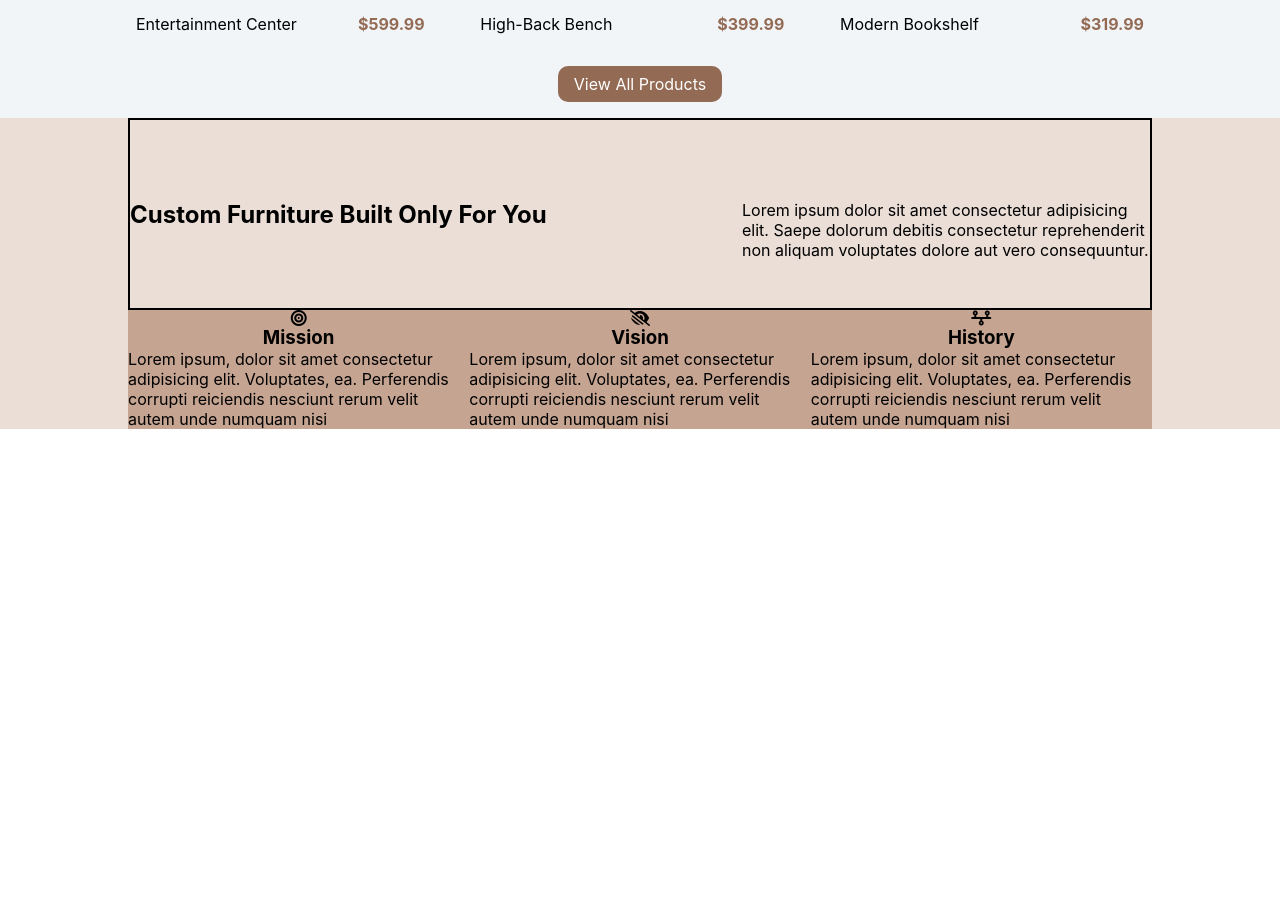
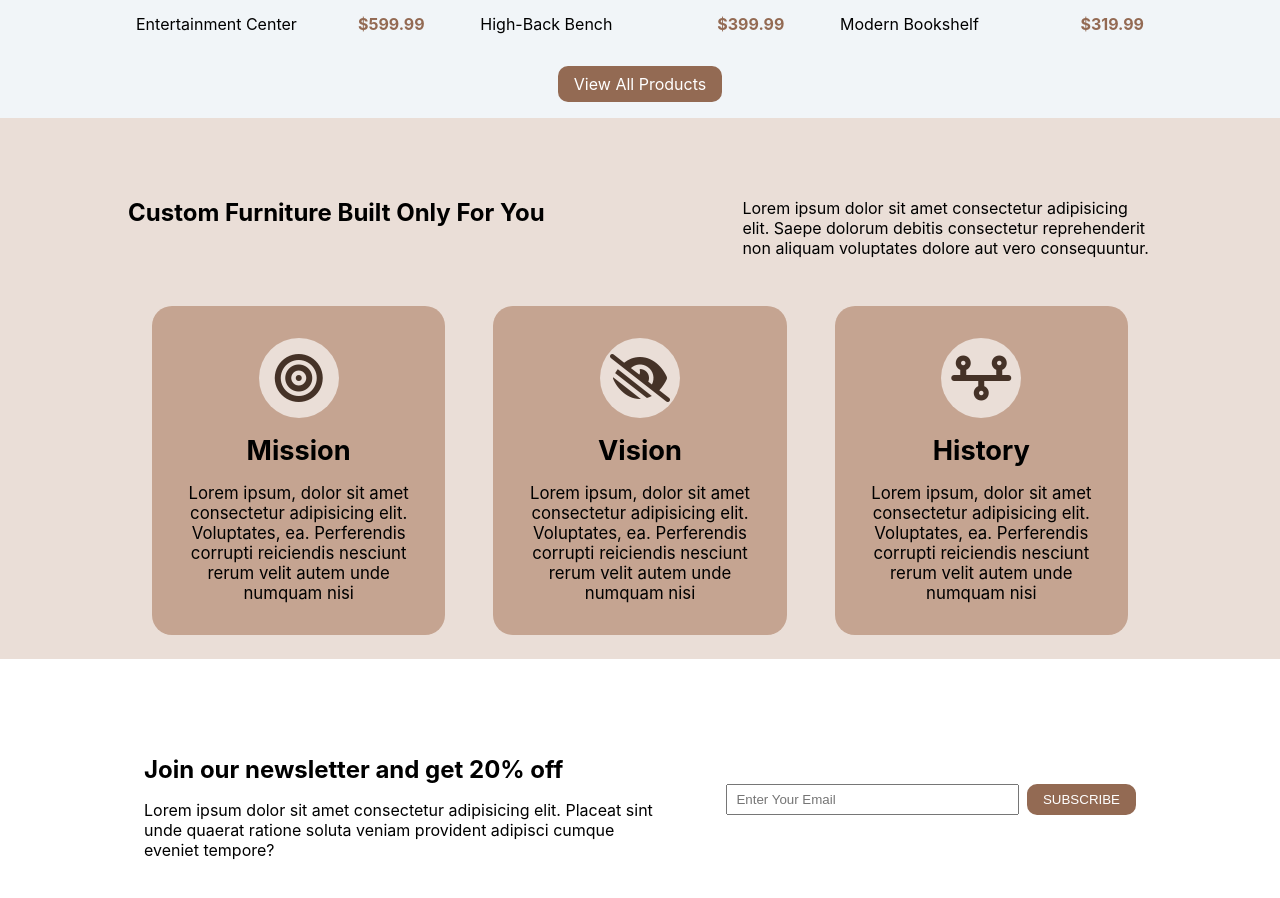
Before and after one commit to Nikhil2408/e-commerce, a React (Create React App) app: page / in a window 1280 px wide. Shown: the part 987-1885 px from the top of the page. Before the commit the page ends 1416 px from the top, so only its background shows below. Built offline with nearby package versions, Linux system fonts and the light colour scheme; a web font is replaced by a local one.

Commit message:
feat: add newsletter section

```diff
--- a/src/components/Home/Features.js
+++ b/src/components/Home/Features.js
@@ -6,19 +6,19 @@ import styles from "./Features.module.css";
 const cardsData = [
     {
         id: 1,
-        logo: <i class="fa-solid fa-bullseye"></i>,
+        logo: <i class="fa-solid fa-bullseye fa-3x"></i>,
         headLine: "Mission",
         description: "Lorem ipsum, dolor sit amet consectetur adipisicing elit. Voluptates, ea. Perferendis corrupti reiciendis nesciunt rerum velit autem unde numquam nisi"
     },
     {
         id: 2,
-        logo: <i class="fa-solid fa-eye-low-vision"></i>,
+        logo: <i class="fa-solid fa-eye-low-vision fa-3x"></i>,
         headLine: "Vision",
         description: "Lorem ipsum, dolor sit amet consectetur adipisicing elit. Voluptates, ea. Perferendis corrupti reiciendis nesciunt rerum velit autem unde numquam nisi"
     },
     {
         id: 3,
-        logo: <i class="fa-solid fa-timeline"></i>,
+        logo: <i class="fa-solid fa-timeline fa-3x"></i>,
         headLine: "History",
         description: "Lorem ipsum, dolor sit amet consectetur adipisicing elit. Voluptates, ea. Perferendis corrupti reiciendis nesciunt rerum velit autem unde numquam nisi"
     },
@@ -28,6 +28,7 @@ const cardsData = [
 function Features(){
     return (
         <Wrapper bgColor = "#eaded7">
+            <div class={styles.FeaturesContainer}>
                 <div className={styles.FeaturesHeader}>
                     <h2>Custom Furniture Built Only For You</h2>
                     <p>Lorem ipsum dolor sit amet consectetur adipisicing elit. Saepe dolorum debitis consectetur reprehenderit non aliquam voluptates dolore aut vero consequuntur.</p>
@@ -36,13 +37,16 @@ function Features(){
                     {
                         cardsData.map(cardData => {
                             return <div className = {styles.FeatureCard}>
+                                <div class={styles.logoContainer}>
                                     {cardData.logo}
+                                </div>
                                 <h3>{cardData.headLine}</h3>
                                 <p>{cardData.description}</p>
                             </div>
                         })
                     }
                 </div>
+            </div>
         </Wrapper>
     )
 }
--- a/src/components/Home/Features.module.css
+++ b/src/components/Home/Features.module.css
@@ -1,8 +1,11 @@
+.FeaturesContainer{
+    padding-bottom: 1.5rem;
+}
+
 .FeaturesHeader{
     padding: 5rem 0rem 3rem 0rem;
     display: flex;
     justify-content: space-between;
-    border: 2px solid black;
 }
 
 .FeaturesHeader > h2{
@@ -15,6 +18,7 @@
 
 .Features{
     display: flex;
+    justify-content: space-between;
 }
 
 .FeatureCard{
@@ -22,4 +26,32 @@
     display: flex;
     flex-direction: column;
     align-items: center;
+    margin: 0rem 1.5rem;
+    padding: 2rem 1.5rem;
+    text-align: center;
+    border-radius: 20px;
 }
+
+.logoContainer{
+    background-color: var(--clr-primary-10);
+    height: 80px;
+    width: 80px;
+    border-radius: 50%;
+    display: flex;
+    justify-content: center;
+    align-items: center;
+    margin-bottom: 1rem;
+}
+
+.logoContainer > i{
+    color: var(--clr-primary-1);
+}
+
+.FeatureCard > h3{
+    font-size: 1.7rem;
+    margin-bottom: 1rem;
+}
+
+.FeatureCard > p{
+    font-size: 1.05rem;
+}
--- /dev/null
+++ b/src/components/Home/NewsLetter.js
@@ -0,0 +1,26 @@
+import React from "react";
+
+import Wrapper from "../Layouts/Wrapper";
+import styles from "./NewsLetter.module.css";
+
+function NewsLetter(){
+    return (
+        <Wrapper>
+            <div className={styles.NewsLetter}>
+                <div className={styles.columnLeft}>
+                    <h2>Join our newsletter and get 20% off</h2>
+                    <p>Lorem ipsum dolor sit amet consectetur adipisicing elit. Placeat sint unde quaerat ratione soluta veniam provident adipisci cumque eveniet tempore?</p>
+                </div>
+                <div className={styles.columnRight}>
+                    <form>
+                        <input type="email" placeholder="Enter Your Email" name="email" />
+                        <button>SUBSCRIBE</button>
+                    </form>
+                </div>
+            </div>
+
+        </Wrapper>
+    )
+}
+
+export default NewsLetter;
--- /dev/null
+++ b/src/components/Home/NewsLetter.module.css
@@ -0,0 +1,41 @@
+.NewsLetter{
+    padding: 5rem 0rem;
+    display: flex;
+    justify-content: space-between;
+    align-items: center;
+}
+
+.columnLeft{
+    width: 50%;
+    margin: 0rem 1rem;
+}
+
+.columnLeft > h2{
+    margin: 1rem 0rem;
+}
+
+.columnRight{
+    width: 40%;
+    margin: 0rem 1rem;
+}
+
+form{
+    display: flex;
+}
+
+.columnRight > form > input{
+    width: 100%;
+    padding-left: 0.5rem;
+    outline: none;
+    margin-right: 0.5rem;
+}
+
+.columnRight > form > button{
+    padding: 0.5rem 1rem;
+    background-color: var(--clr-primary-4);
+    color: white;
+    display: inline-block;
+    border-radius: 10px;
+    border: none;
+    cursor: pointer;
+}
--- a/src/pages/Home.js
+++ b/src/pages/Home.js
@@ -2,6 +2,7 @@ import React from "react";
 import FeaturedProducts from "../components/Home/FeaturedProducts";
 import Features from "../components/Home/Features";
 import Main from "../components/Home/Main";
+import NewsLetter from "../components/Home/NewsLetter";
 import Navigation from "../components/Layouts/Navigation";
 
 function Home(){
@@ -11,6 +12,7 @@ function Home(){
             <Main />
             <FeaturedProducts />
             <Features />
+            <NewsLetter />
         </div>
     )
 }
```
Lines whose indentation alone changed are shown as unchanged.
